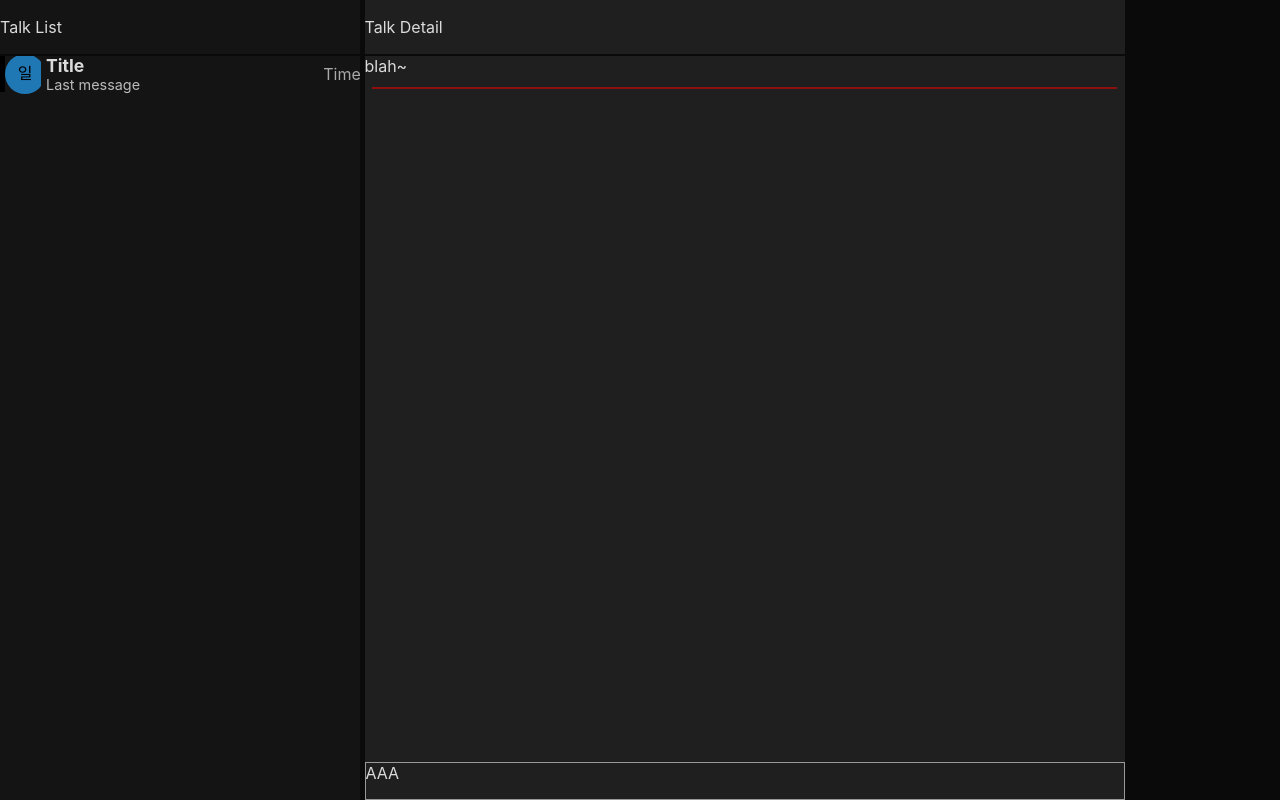
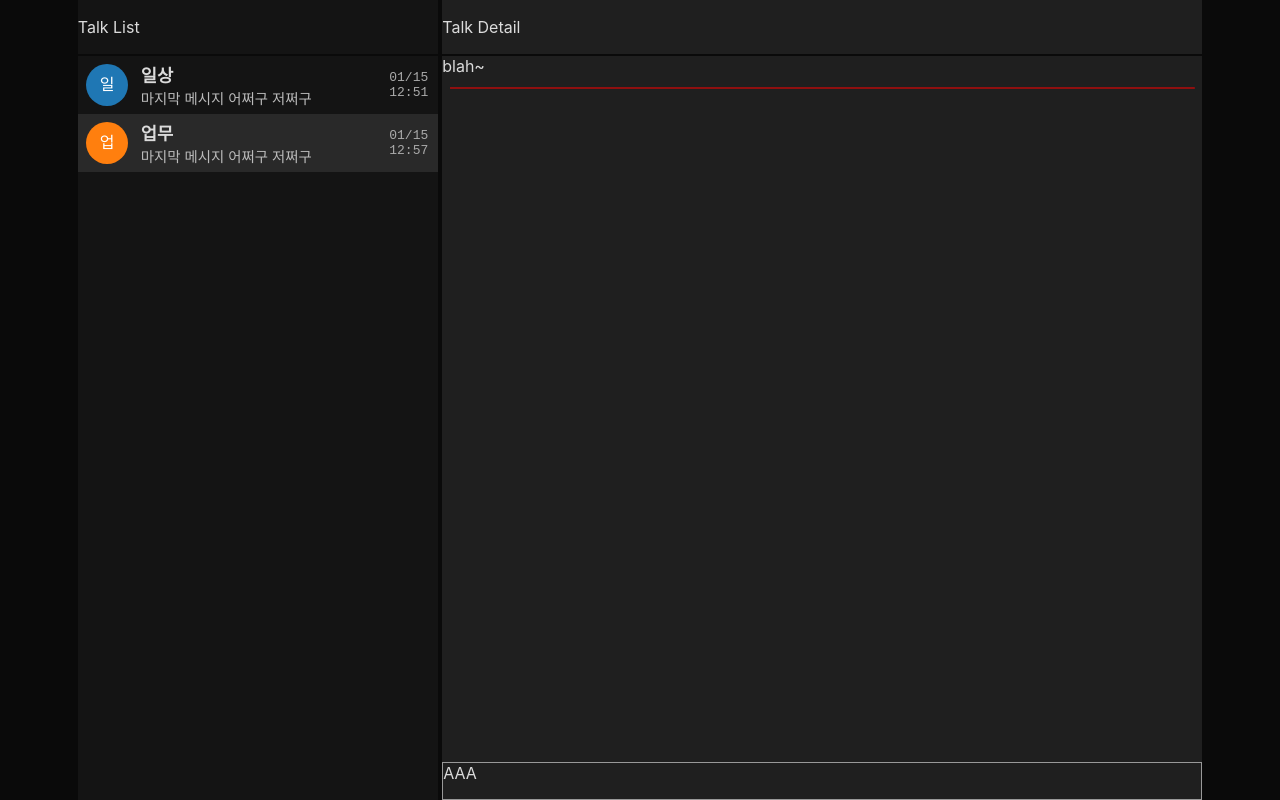
Before and after one commit to love4rh/life-talk, a React (Create React App) app in the folder webApp/: page / in a window 1280 px wide. Built offline with nearby package versions, Linux system fonts and the light colour scheme.

Commit message:
works at 2023-01-24

```diff
--- a/webApp/src/app/App.js
+++ b/webApp/src/app/App.js
@@ -134,7 +134,9 @@ class App extends Component {
   };
 
   renderPage () {
-    return <MainFrame />;
+    const { cw, ch } = this.state;
+
+    return <MainFrame cw={cw} ch={ch} />;
   }
 
   render () {
--- a/webApp/src/common/common.js
+++ b/webApp/src/common/common.js
@@ -127,6 +127,24 @@ export const dateToYYYYMMDDBySep = (dt, sep) => {
   const dd = dt.getDate();
 
   return [ dt.getFullYear(), pad2(MM), pad2(dd) ].join(sep);
+}
+
+// 날짜 중 월/일 만 표시
+export const mmdd = (tick, sep) => {
+  const dt = new Date(tick)
+  const MM = dt.getMonth() + 1; // getMonth() is zero-based
+  const dd = dt.getDate();
+
+  return pad2(MM) + (sep || '/') + pad2(dd);
+}
+
+// 날짜 중 시/분 만 표시
+export const hhmm = (tick, sep) => {
+  const dt = new Date(tick)
+  const hh = dt.getHours();
+  const mm = dt.getMinutes();
+
+  return pad2(hh) + (sep || ':') + pad2(mm);
 }
 
 /**
--- a/webApp/src/common/theme.js
+++ b/webApp/src/common/theme.js
@@ -5,7 +5,10 @@
 const Dark = {
   bgScreen: '#0a0a0a', // screen default background color
   headerHeight: 54,
-  lineHeight: 36, // List item line height
+
+  listItemHeight: 58, // List item line height
+  timeColor: '#aaa',
+
   inputHeight: 36,
   fontColor: '#dbdbdb',
   panelColor: ['#141414', '#1f1f1f'],
--- a/webApp/src/component/ImageMarker.js
+++ b/webApp/src/component/ImageMarker.js
@@ -1,12 +1,14 @@
 import React, { Component } from 'react';
 import PropTypes from 'prop-types';
 
+/*
 import styled from 'styled-components';
 
 
 const css = {
   //
 };
+// */
 
 
 class ImageMarker extends Component {
@@ -35,8 +37,8 @@ class ImageMarker extends Component {
 
     return (
       <svg width={size} height={size}>
-        <circle cx={cx} cy={cx} r={cx} stroke="none" stroke-width="0" fill={color} />
-        <text x={cx} y={cx - 1} fill={'black'} text-anchor="middle" dominant-baseline="central">{title[0]}</text>
+        <circle cx={cx} cy={cx} r={cx} stroke="none" strokeWidth="0" fill={color} />
+        <text x={cx} y={cx - 1} fill={'white'} textAnchor={`middle`} dominantBaseline={`central`}>{title[0]}</text>
       </svg>
     );
   }
--- a/webApp/src/view/MainFrame.js
+++ b/webApp/src/view/MainFrame.js
@@ -1,4 +1,6 @@
 import React, { Component } from 'react';
+
+import { Dark as Theme } from '../common/theme';
 
 import * as T from './StyledElements';
 
@@ -10,32 +12,60 @@ import TalkBoard from './TalkBoard';
 class MainFrame extends Component {
   constructor (props) {
     super(props);
+
+    const { cw, ch } = this.props;
+
+    this.state = {
+      cw, ch,
+      pageMode: 'list'
+    }
+  }
+
+  static getDerivedStateFromProps(props, prevState) {
+    const { cw, ch } = props;
+
+    if( prevState.cw !== cw || prevState.ch !== ch ) {
+      return { cw, ch };
+    }
+
+    return null;
   }
 
   render () {
-    const panelColor = ['#141414', '#1f1f1f'];
+    const boxClr = Theme.panelColor;
+    const { pageMode, cw } = this.state;
 
-    return (<T.WholeBox>
+    const singleMode = cw < 815;
+    const listWidth = singleMode ? Math.min(cw, 760) : Math.min(360, (cw - 5) * 0.32);
+    const talkWidth = singleMode ? Math.min(cw, 760) : Math.min(760, cw - 5 - listWidth);
+
+    return (
+      <T.WholeBox>
         <T.HStack>
 
-        <T.VStack width={'360px'}>
-          <T.Header bgColor={panelColor[0]}>Talk List</T.Header>
-          <T.Container bgColor={panelColor[0]}>
+          { (!singleMode || pageMode === 'list') &&
+            <T.VStack width={`${listWidth}px`}>
+              <T.Header bgColor={boxClr[0]}>Talk List</T.Header>
+              <T.Container bgColor={boxClr[0]}>
                 <TalkList />
               </T.Container>
             </T.VStack>
+          }
 
-        <T.Box width={5}>&nbsp;</T.Box>
+          { !singleMode && <T.Box width={5}>&nbsp;</T.Box> }
 
-        <T.VStack width={'760px'}>
-        <T.Header bgColor={panelColor[1]}>Talk Detail</T.Header>
-          <T.Container bgColor={panelColor[1]}>
+          { (!singleMode || pageMode === 'talk') &&
+            <T.VStack width={`${talkWidth}px`}>
+              <T.Header bgColor={boxClr[1]}>Talk Detail</T.Header>
+              <T.Container bgColor={boxClr[1]}>
                 <TalkBoard />
               </T.Container>
             </T.VStack>
+          }
 
         </T.HStack>
-    </T.WholeBox>);
+      </T.WholeBox>
+    );
   }
 
 };
--- a/webApp/src/view/StyledElements.js
+++ b/webApp/src/view/StyledElements.js
@@ -54,6 +54,7 @@ export const HStack = styled.div`
   width: 100%;
   display: flex;
   flex-direction: row;
+  justify-content: center;
 `;
 
 export const VStack = styled.div`
@@ -94,9 +95,9 @@ export const ListBox = styled.div`
 export const ListBoxItem = styled.div`
   cursor: pointer;
   display: flex;
-  height: ${Theme.lineHeight}px;
+  height: ${Theme.listItemHeight}px;
   color: ${Theme.fontColor};
-  border-left: 5px solid ${(p) => p.selected ? Theme.selectedItemColor : 'rgba(0, 0, 0, 1.0)'};
+  background-color: ${(p) => p && p.selected ? Theme.selectedBgColor : 'inherit'};
 
   &:hover {
     background-color: ${Theme.selectedBgColor};
@@ -108,7 +109,7 @@ export const ListBoxItem = styled.div`
 `;
 
 export const ListBoxLabel = styled.div`
-  height: ${Theme.lineHeight}px;
+  height: ${Theme.listItemHeight}px;
   color: ${Theme.listLabelColor};
   display: flex;
   align-items: center;
@@ -121,8 +122,8 @@ export const ListBoxLabel = styled.div`
 `;
 
 export const ListBoxIcon = styled.div`
-  width: ${Theme.lineHeight}px;
-  height: ${Theme.lineHeight}px;
+  width: ${Theme.listItemHeight}px;
+  height: ${Theme.listItemHeight}px;
   display: flex;
   align-items: center;
   justify-content: center;
@@ -140,20 +141,24 @@ export const ListBoxBody = styled.div`
 export const ListBoxTitle = styled.div`
   font-weight: bolder;
   font-size: 1.1rem;
+  text-overflow: ellipsis;
 `;
 
 export const ListBoxMessage = styled.div`
   color: #bbb;
   font-size: 0.9rem;
+  text-overflow: ellipsis;
 `;
 
 export const ListBoxTime = styled.div`
-  color: #aaa;
-  width: ${Theme.lineHeight}px;
-  height: ${Theme.lineHeight}px;
+  color: ${Theme.timeColor};;
+  font-family: monospace;
+  width: ${Theme.listItemHeight}px;
+  height: ${Theme.listItemHeight}px;
   display: flex;
+  flex-direction: column;
+  justify-content: center;
   align-items: center;
-  justify-content: center;
 `;
 
 export const ListBoxSeparator = styled.div`
--- a/webApp/src/view/TalkList.js
+++ b/webApp/src/view/TalkList.js
@@ -1,26 +1,47 @@
 import React, { Component } from 'react';
 
+import { mmdd, hhmm, tickCount } from '../common/common';
+
+import { Dark as Theme } from '../common/theme';
 import * as T from './StyledElements';
 
 import ImageMarker from '../component/ImageMarker';
 
 
+
 class TalkList extends Component {
   constructor (props) {
     super(props);
+
+    this.state = {
+      talkList: [
+        { id: 't1', title: '일상', color: '#1f77b4', lastTalk: '마지막 메시지 어쩌구 저쩌구', time: tickCount() - 360000 },
+        { id: 't2', title: '업무', color: '#ff7f0e', lastTalk: '마지막 메시지 어쩌구 저쩌구', time: tickCount() - 30000 }
+      ],
+      selected: 't2',
+    };
   }
 
   render () {
+    const { talkList, selected } = this.state;
+
     return (
       <T.ListBox>
-        <T.ListBoxItem>
-          <T.ListBoxIcon><ImageMarker size={40} title={'일상'} /></T.ListBoxIcon>
-          <T.ListBoxBody>
-            <T.ListBoxTitle>Title</T.ListBoxTitle>
-            <T.ListBoxMessage>Last message</T.ListBoxMessage>
-          </T.ListBoxBody>
-          <T.ListBoxTime>Time</T.ListBoxTime>
-        </T.ListBoxItem>
+        { talkList.map((d, i) => (
+          <T.ListBoxItem key={`talkList-${i}`} selected={d.id === selected}>
+            <T.ListBoxIcon>
+              <ImageMarker size={Theme.listItemHeight - 16} title={d.title} color={d.color} />
+            </T.ListBoxIcon>
+            <T.ListBoxBody>
+              <T.ListBoxTitle>{d.title}</T.ListBoxTitle>
+              <T.ListBoxMessage>{d.lastTalk}</T.ListBoxMessage>
+            </T.ListBoxBody>
+            <T.ListBoxTime>
+              <div>{mmdd(d.time)}</div>
+              <div>{hhmm(d.time)}</div>
+            </T.ListBoxTime>
+          </T.ListBoxItem>)
+        )}
       </T.ListBox>
     );
   }
```
Also changed, not shown: webApp/src/view/refer.scss (+6 -1 lines), 2 other files (tests, documents, lock files or other folders). Lines whose indentation alone changed are shown as unchanged.
